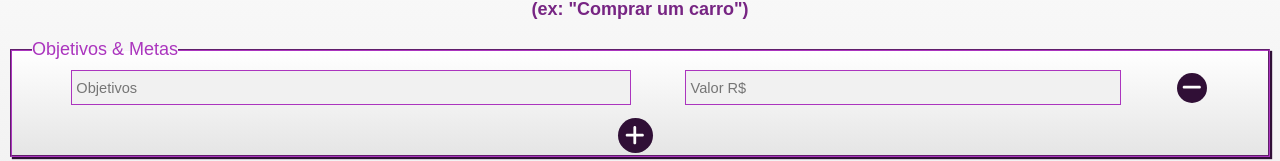
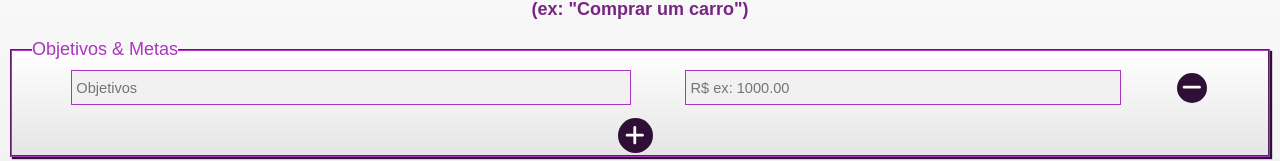
Before and after one commit to brunotxrs/destino-final, a React (Create React App) app: page / in a window 1280 px wide. Both pictures are taken after a click on the element 635 px from the left and 303 px from the top of the page. Shown: the part 223-384 px from the top of the page. Built offline with nearby package versions, Linux system fonts and the light colour scheme.

Commit message:
feat: change placeholder in input type number

```diff
--- a/src/components/ui/DespesaInput.js
+++ b/src/components/ui/DespesaInput.js
@@ -34,7 +34,7 @@ function DespesaInput() {
                             }/>
 
                             <input className="input" type="number"
-                            placeholder="Valor R$"
+                            placeholder="R$ ex: 1000.00"
                             autoComplete="off"
                             value={despesa.valor}
                             onChange={(g) =>
--- a/src/components/ui/ObjetivoInput.js
+++ b/src/components/ui/ObjetivoInput.js
@@ -31,7 +31,7 @@ function ObjetivoInput() {
                         onChange={(e) => handleObjetivoChange(objetivo.id, 'texto', e.target.value)}
                         />
 
-                        <input className="input" type="number" placeholder="Valor R$"
+                        <input className="input" type="number" placeholder="R$ ex: 1000.00"
                         autoComplete="off"
                         value={objetivo.valor}
                         onChange={(e) => handleObjetivoChange(objetivo.id, 'valor', e.target.value)}
--- a/src/components/ui/RendaInput.js
+++ b/src/components/ui/RendaInput.js
@@ -33,7 +33,7 @@ function RendaInput() {
                             }
                             />
 
-                            <input className="input" type="number" placeholder="Valor R$"
+                            <input className="input" type="number" placeholder="R$ ex: 1000.00"
                             autoComplete="off"
                             value={renda.valor}
                             onChange={(f) =>
```
